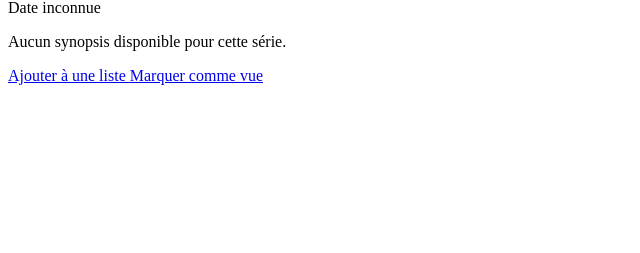
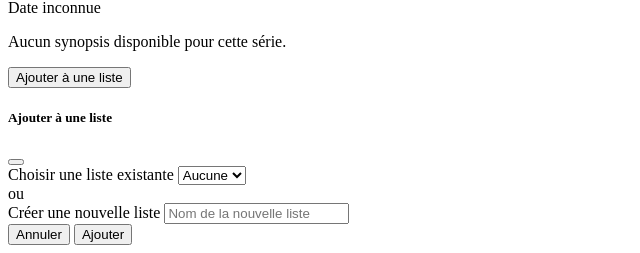
Before and after one commit to lea905/tvTime, a Symfony app: template templates/series/show.html.twig in a window 1280 px wide. Shown: the part 616-869 px from the top of the page, without its empty margins (0-640 px from the left). Before the commit the page ends 701 px from the top, so only its background shows below. Run offline with Twig, Linux system fonts and the light colour scheme; the template is opened without the code that fills it, so the values that code supplies are empty; some libraries are stand-ins or nearby versions.

Commit message:
[ADD] series to list

```diff
--- a/src/Factory/SeriesFactory.php
+++ b/src/Factory/SeriesFactory.php
@@ -78,6 +78,7 @@
         if (!empty($serie['seasons'])) {
             foreach ($serie['seasons'] as $seasonData) {
                 $season = $this->seasonFactory->createFromTmdbData($seasonData);
+                $season->setSeriesId($serieToReturn);
                 $serieToReturn->addSeason($season);
             }
         }
--- a/templates/movie/show.html.twig
+++ b/templates/movie/show.html.twig
@@ -213,9 +213,6 @@
                             });
                         });
                     </script>
-
-
-
                 </div>
 
             </div>
--- a/templates/series/index.html.twig
+++ b/templates/series/index.html.twig
@@ -51,7 +51,7 @@
                                 {{ serie.resume|length > 100 ? serie.resume|slice(0, 100) ~ '...' : serie.resume }}
                             </small>
 
-                            <a href="{{ path('app_show_series', {id: serie.tmdbId}) }}"
+                            <a href="{{ path('app_series_show', {id: serie.tmdbId}) }}"
                                class="btn btn-sm btn-primary w-100 mt-auto">
                                 Détails
                             </a>
--- a/templates/series/show.html.twig
+++ b/templates/series/show.html.twig
@@ -1,42 +1,3 @@
-{#{% extends 'base.html.twig' %}#}
-
-{#{% block body %}#}
-{#    <h1>Série</h1>#}
-{#    <div class="d-flex flex-wrap gap-3">#}
-{#        <div class="card" style="width: 200px;">#}
-{#            <img src="https://image.tmdb.org/t/p/w500{{ serie.picture }}" alt="{{ serie.title }}" class="card-img-top">#}
-{#            <div class="card-body">#}
-{#                <h5 class="card-title">{{ serie.title }}</h5>#}
-{#                {% for genre in serie.genres %}#}
-{#                    <p> {{ genre }} </p>#}
-{#                {% endfor %}#}
-{#                <p>Popularité : {{ serie.popularity }}</p>#}
-{#                <p> Créateurs : </p>#}
-{#                {% for creator in serie.creators %}#}
-{#                    <p> {{ creator.name }} </p>#}
-{#                {% endfor %}#}
-{#                <p> Companies de production : </p>#}
-{#                {% for productionCompanie in serie.productionCompanies %}#}
-{#                    <p> {{ productionCompanie.name }}, ({{ productionCompanie.originCountry }}) </p>#}
-{#                    {% if(productionCompanie.logo) %}#}
-{#                    <img src="https://image.tmdb.org/t/p/w500{{ productionCompanie.logo }}" alt="{{ productionCompanie.name }}"#}
-{#                         class="card-img-top">#}
-{#                    {% endif %}#}
-{#                {% endfor %}#}
-{#                <p>Nombre de saisons : {{ serie.numberSeasons }}</p>#}
-{#                {% for season in serie.seasons %}#}
-{#                    <p> {{ season.title }} </p>#}
-{#                    <img src="https://image.tmdb.org/t/p/w500{{ season.picture }}" alt="{{ season.title }}"#}
-{#                         class="card-img-top">#}
-{#                    <p> {{ season.resume }} </p>#}
-{#                {% endfor %}#}
-{#                <p>Nombre total d'épisodes : {{ serie.numberEpisodes }}</p>#}
-{#                <p>{{ serie.releaseDate ? serie.releaseDate|date('d/m/Y') : 'Date inconnue' }}</p>#}
-{#                <small>{{ serie.resume|length > 100 ? serie.resume|slice(0, 100) ~ '...' : serie.resume }}</small>#}
-{#            </div>#}
-{#        </div>#}
-{#    </div>#}
-{#{% endblock %}#}
 {% extends 'base.html.twig' %}
 
 {% block body %}
@@ -88,14 +49,104 @@
                                 {{ serie.resume ?: 'Aucun synopsis disponible pour cette série.' }}
                             </p>
 
-                            <div class="d-flex flex-wrap gap-2">
-                                <a href="#" class="btn btn-primary btn-sm">
+                            <div class="mt-4 d-flex flex-wrap gap-2">
+                                <button
+                                    class="btn btn-primary"
+                                    data-bs-toggle="modal"
+                                    data-bs-target="#watchlistModal"
+                                >
                                     Ajouter à une liste
-                                </a>
-                                <a href="#" class="btn btn-outline-light btn-sm">
-                                    Marquer comme vue
-                                </a>
+                                </button>
+
+                                {#Modal#}
+                                <div class="modal fade" id="watchlistModal" tabindex="-1" aria-hidden="true">
+                                    <div class="modal-dialog modal-dialog-centered">
+                                        <div class="modal-content bg-dark text-light">
+                                            <div class="modal-header border-0">
+                                                <h5 class="modal-title">Ajouter à une liste</h5>
+                                                <button type="button" class="btn-close btn-close-white" data-bs-dismiss="modal"></button>
+                                            </div>
+                                            <div class="modal-body">
+                                                <div class="mb-3">
+                                                    <label class="form-label">Choisir une liste existante</label>
+                                                    <select id="watchlist-select" class="form-select bg-dark text-light">
+                                                        <option value="">Aucune</option>
+                                                        {% for list in watch_lists %}
+                                                            <option value="{{ list.id }}">{{ list.title }}</option>
+                                                        {% endfor %}
+                                                    </select>
+                                                </div>
+
+                                                <div class="text-center text-muted mb-2">ou</div>
+
+                                                <div class="mb-3">
+                                                    <label class="form-label">Créer une nouvelle liste</label>
+                                                    <input type="text"
+                                                           id="new-watchlist-name"
+                                                           class="form-control bg-dark text-light"
+                                                           placeholder="Nom de la nouvelle liste">
+                                                </div>
+                                            </div>
+                                            <div class="modal-footer border-0">
+                                                <button type="button" class="btn btn-outline-light" data-bs-dismiss="modal">Annuler</button>
+                                                <button type="button"
+                                                        class="btn btn-danger"
+                                                        id="btn-add-to-watchlist"
+                                                        data-base-url="{{ path('watchlist_add_item', { id: 0 })|replace({'0':'__ID__'}) }}"
+                                                        data-tmdb-id="{{ serie.tmdbId }}">
+                                                    Ajouter
+                                                </button>
+                                            </div>
+                                        </div>
+                                    </div>
+                                </div>
+                                <script>
+                                    document.addEventListener('DOMContentLoaded', () => {
+                                        const btn    = document.getElementById('btn-add-to-watchlist');
+                                        const select = document.getElementById('watchlist-select');
+                                        const input  = document.getElementById('new-watchlist-name');
+
+                                        if (!btn) return;
+
+                                        btn.addEventListener('click', async (e) => {
+                                            e.preventDefault();
+
+                                            const tmdbId     = btn.dataset.tmdbId;
+                                            const existingId = select.value;
+                                            const newName    = input.value.trim();
+
+                                            if (!existingId && !newName) {
+                                                alert('Choisis une liste ou entre un nom.');
+                                                return;
+                                            }
+
+                                            let url    = btn.dataset.baseUrl;
+                                            const listId = existingId || 0;
+                                            url = url.replace('__ID__', listId);
+
+                                            const response = await fetch(url, {
+                                                method: 'POST',
+                                                headers: {'Content-Type': 'application/json'},
+                                                body: JSON.stringify({
+                                                    tmdbId: tmdbId,
+                                                    type: 'series',
+                                                    newListName: existingId ? null : newName
+                                                }),
+                                            });
+
+                                            const data = await response.json();
+                                            if (response.ok) {
+                                                const modal = bootstrap.Modal.getInstance(document.getElementById('watchlistModal'));
+                                                modal.hide();
+                                                if (data.createdListId) {
+                                                    location.reload();
+                                                }
+                                            }
+                                        });
+                                    });
+                                </script>
                             </div>
+
                         </div>
                     </div>
                 </div>
--- a/templates/watch_list/show.html.twig
+++ b/templates/watch_list/show.html.twig
@@ -77,7 +77,7 @@
                 {% for serie in watch_list.series %}
                     <div class="col">
                         <div class="card bg-dark text-light h-100 border-0">
-                            <a href="{{ path('app_series_show', {id: serie.id}) }}" class="text-decoration-none text-light">
+                            <a href="{{ path('app_series_show', {id: serie.tmdbId}) }}" class="text-decoration-none text-light">
                                 {% if serie.picture %}
                                     <img
                                         src="https://image.tmdb.org/t/p/w300{{ serie.picture }}"
```
Also changed, not shown: src/Controller/SeriesController.php (+11 -2 lines), src/Controller/WatchListController.php (+19 -16 lines), src/Entity/Season.php (+11 -0 lines), src/Entity/Series.php (+3 -6 lines), src/Service/TmdbRequestService.php (+8 -0 lines).
